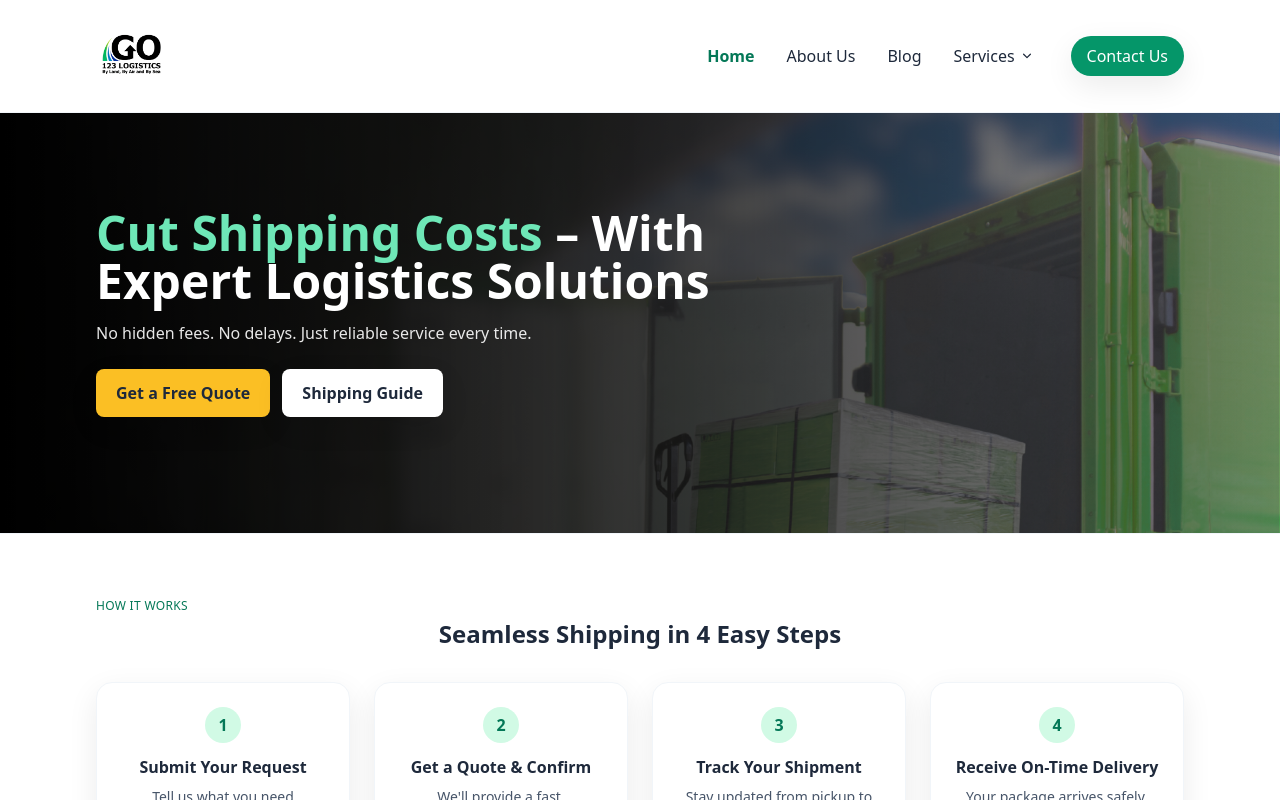
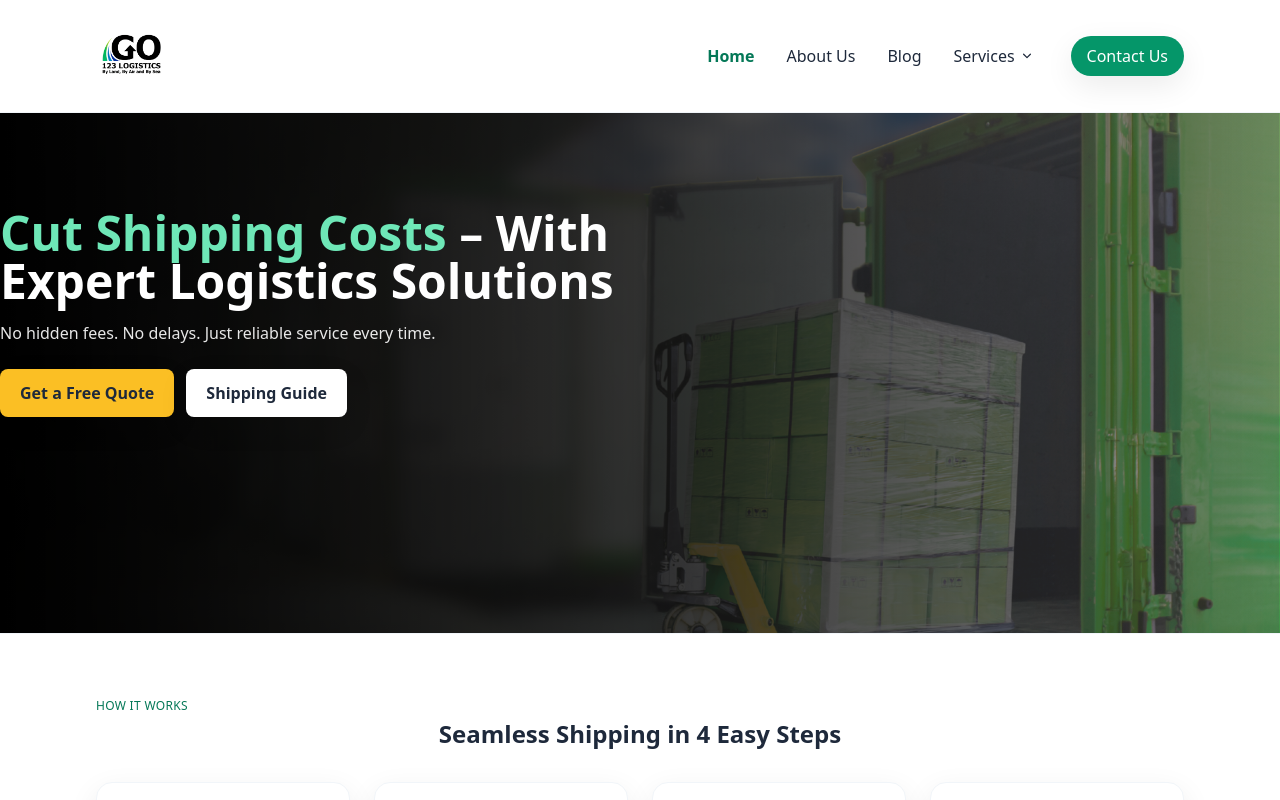
Before and after one commit to msp-333/go123logistics, a Next.js app: page / in a window 1280 px wide. Shown: the top 800 px of the page. Built offline with nearby package versions, Linux system fonts and the light colour scheme.

Commit message:
modified:   components/Hero.tsx

```diff
--- a/components/Hero.tsx
+++ b/components/Hero.tsx
@@ -1,35 +1,50 @@
 // components/Hero.tsx
 import { publicPath } from '@/lib/publicPath';
-import Image from 'next/image';
 import Link from 'next/link';
 
 export default function Hero() {
+  const heroSrc = publicPath('/images/hero.png');
+
   return (
     <section className="relative overflow-hidden">
-      <div className="relative h-[420px] w-full">
+      {/* Image layer */}
+      <div className="relative w-full h-[360px] sm:h-[420px] md:h-[520px]">
         <img
-          src={publicPath('/images/hero.png')}
+          src={heroSrc}
           alt="Logistics hero"
+          className="absolute inset-0 h-full w-full object-cover"
           sizes="100vw"
-          className="object-cover"
+          // small perf wins for mobile
+          decoding="async"
+          loading="eager"
+          fetchPriority="high"
+        />
+        {/* Non-blocking overlay */}
+        <div
+          aria-hidden="true"
+          className="pointer-events-none absolute inset-0 bg-gradient-to-r from-black/80 via-black/45 to-transparent"
         />
       </div>
 
-      {/* overlay should not block clicks */}
-      <div
-        aria-hidden="true"
-        className="pointer-events-none absolute inset-0 bg-gradient-to-r from-black/80 via-black/40 to-transparent"
-      />
+      {/* Content */}
+      <div className="container">
+        <div
+          className="
+            absolute inset-x-0 top-16 sm:top-20 md:top-24
+            px-4 sm:px-0
+            max-w-3xl
+          "
+        >
+          <h1 className="text-3xl sm:text-4xl md:text-5xl font-extrabold text-white leading-tight">
+            <span className="text-emerald-300">Cut Shipping Costs</span> – With Expert
+            Logistics Solutions
+          </h1>
 
-      <div className="container">
-        <div className="absolute top-24 max-w-2xl">
-          <h1 className="text-4xl md:text-5xl font-extrabold text-white leading-tight">
-            <span className="text-emerald-300">Cut Shipping Costs</span> – With Expert Logistics Solutions
-          </h1>
-          <p className="mt-4 text-white/90">
+          <p className="mt-3 sm:mt-4 text-white/90 max-w-2xl">
             No hidden fees. No delays. Just reliable service every time.
           </p>
-          <div className="mt-6 flex gap-3">
+
+          <div className="mt-5 sm:mt-6 flex flex-wrap gap-3">
             <Link
               href="/shipping-guide#quote"
               className="inline-flex items-center rounded-lg bg-amber-400 px-5 py-3 font-semibold shadow-soft hover:bg-amber-500"
```
